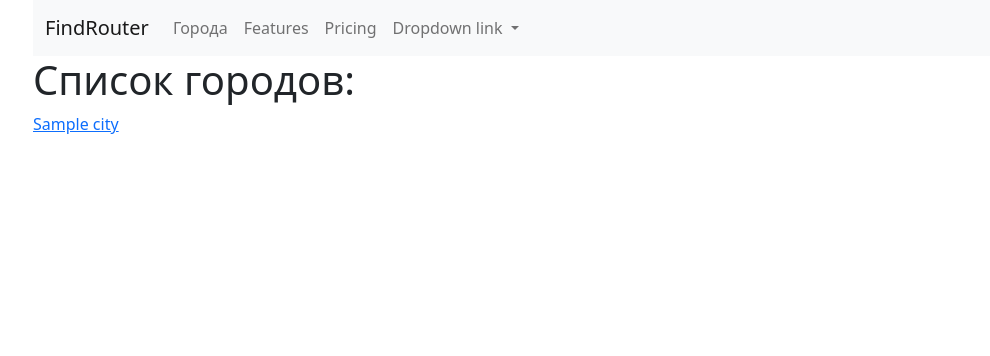
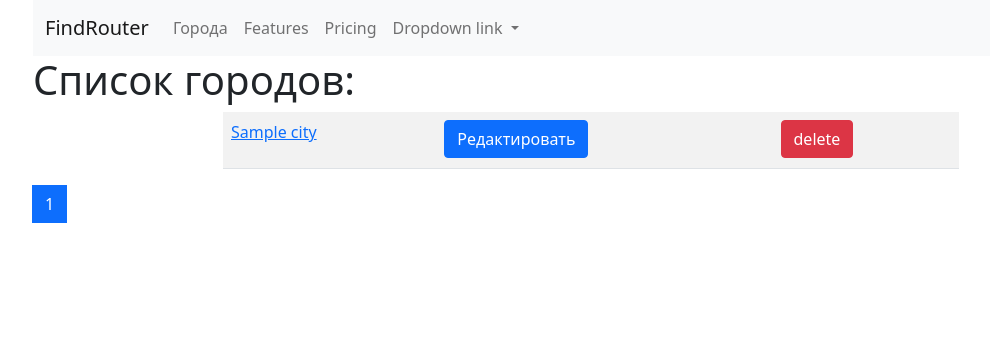
Before and after one commit to santoslos/find_route, a Django app: page /cities/list in a window 1280 px wide. Shown: the top 356 px of the page, without its empty margins (49-1039 px from the left). Run offline with Django 3.2, Linux system fonts and the light colour scheme; tables that the repository leaves empty hold one stand-in row (values such as "Sample post").

Commit message:
create pagination for cities

```diff
--- a/cities/models.py
+++ b/cities/models.py
@@ -14,10 +14,10 @@ class City(models.Model):
         ordering = ['name']
 
     def get_absolute_url(self):
-        return reverse('cities:detail', kwargs={'pk': self.pk})
+        return reverse('cities:detail', kwargs={'pk_city': self.pk})
 
     def get_absolute_url_update(self):
-        return reverse('cities:update', kwargs={'pk': self.pk})
+        return reverse('cities:update', kwargs={'pk_city': self.pk})
 
     def get_absolute_url_delete(self):
-        return reverse('cities:delete', kwargs={'pk': self.pk})
+        return reverse('cities:delete', kwargs={'pk_city': self.pk})
--- a/cities/templates/cities/delete.html
+++ b/cities/templates/cities/delete.html
@@ -2,7 +2,7 @@
 {%block title%}Удаление города{%endblock%}
 {% block content %}
 <h1> Удаление города:</h1>
-<p>{{object}}</p>
+<p><a href="{{object.get_absolute_url}}"> {{object.name}}</a></p>
 {% include 'form.html' with button="Удалить" %}
 
 {%endblock%}
--- a/cities/templates/cities/list.html
+++ b/cities/templates/cities/list.html
@@ -3,12 +3,55 @@
 {% block content %}
 <h1> Список городов:</h1>
 <div class="row">
-    <div class="col-md">
-        {%for object in object_list%}
-        <p><a href="{{object.get_absolute_url}}"> {{object.name}}</a></p>
-        {%endfor%}
+    <div class="col-md-8 mx-auto">
+        <table class="table table-striped">
+
+
+            {%for object in object_list%}
+            <tr>
+                <td><p><a href="{{object.get_absolute_url}}"> {{object.name}}</a></p></td>
+                <td>
+                    <a href="{{object.get_absolute_url_update}}">
+                        <button type="submit" class="btn btn-primary"> Редактировать</button>
+                    </a>
+                </td>
+                <td>
+                    <a href="{{object.get_absolute_url_delete}}">
+                        <button type="submit" class="btn btn-danger"> delete</button>
+                    </a>
+                </td>
+
+            </tr>
+            {%endfor%}
+
+        </table>
     </div>
 
 
 </div>
+
+<nav aria-label="Page navigation example">
+    <ul class="pagination">
+        <li class="page-item">
+            {% if page_obj.has_previous %}
+            <a class="page-link" href="?page={{ page_obj.previous_page_number }}" aria-label="Previous">
+                <span aria-hidden="true">&laquo;</span>
+            </a>
+            {% endif %}
+        </li>
+        {%for num in page_obj.paginator.page_range %}
+        <li class=" page-item {%if num == page_obj.number%} active  {% endif %}">
+            <a class="page-link" href="?page={{num}}">{{num}}</a>
+        </li>
+        {%endfor%}
+        <li class="page-item">
+            {% if page_obj.has_next %}
+            <a class="page-link" href="?page={{ page_obj.next_page_number }}" aria-label="Next">
+                <span aria-hidden="true">&raquo;</span>
+            </a>
+            {% endif %}
+        </li>
+    </ul>
+</nav>
+
 {%endblock%}
--- a/cities/urls.py
+++ b/cities/urls.py
@@ -6,9 +6,9 @@ from cities.views import *
 urlpatterns = [
     path('', home, name='home'),
     path('list', CityListView.as_view(), name='list'),
-    path('detail/<int:pk>/', CityDetailView.as_view(), name='detail'),
+    path('detail/<int:pk_city>/', CityDetailView.as_view(), name='detail'),
     path('create/', CityCreateView.as_view(), name='create'),
-    path('update/<int:pk>/', CityUpdateView.as_view(), name='update'),
-    path('delete/<int:pk>/', CityDeleteView.as_view(), name='delete'),
+    path('update/<int:pk_city>/', CityUpdateView.as_view(), name='update'),
+    path('delete/<int:pk_city>/', CityDeleteView.as_view(), name='delete'),
 
 ]
--- a/cities/views.py
+++ b/cities/views.py
@@ -1,3 +1,4 @@
+from django.core.paginator import Paginator
 from django.shortcuts import render, get_object_or_404
 from django.urls import reverse_lazy
 from django.views.generic import DetailView, CreateView, DeleteView, UpdateView, ListView
@@ -22,7 +23,10 @@ def home(request, pk=None):
             form.save()
     form = CityForm()
     qs = City.objects.all()
-    context = {'objects_list': qs, 'form': form}
+    lst = Paginator(qs, 2)
+    page_number = request.GET.get('page')
+    page_obj = lst.get_page(page_number)
+    context = {'page_obj': page_obj, 'form': form}
     return render(request, 'cities/home.html', context)
 
 
@@ -33,11 +37,13 @@ def test(request):
 class CityDetailView(DetailView):
     queryset = City.objects.all()
     template_name = 'cities/detail.html'
+    pk_url_kwarg = 'pk_city'
 
 
 class CityListView(ListView):
     queryset = City.objects.all()
     template_name = 'cities/list.html'
+    paginate_by = 2
 
 
 class CityCreateView(CreateView):
@@ -52,9 +58,11 @@ class CityUpdateView(UpdateView):
     form_class = CityForm
     template_name = 'cities/update.html'
     success_url = reverse_lazy('cities:home')
+    pk_url_kwarg = 'pk_city'
 
 
 class CityDeleteView(DeleteView):
     model = City
     template_name = 'cities/delete.html'
     success_url = reverse_lazy('cities:home')
+    pk_url_kwarg = 'pk_city'
--- a/templates/base.html
+++ b/templates/base.html
@@ -18,7 +18,7 @@
 
     <nav class="navbar navbar-expand-lg navbar-light bg-light">
         <div class="container-fluid">
-            <a class="navbar-brand {% if request.path == cities_test_url %} active {% endif %}" href="{% url 'test'%}">FindRouter</a>
+            <a class="navbar-brand " href="{% url 'test'%}">FindRouter</a>
             <button class="navbar-toggler" type="button" data-bs-toggle="collapse" data-bs-target="#navbarNavDropdown"
                     aria-controls="navbarNavDropdown" aria-expanded="false" aria-label="Toggle navigation">
                 <span class="navbar-toggler-icon"></span>
```
Also changed, not shown: cities/templates/cities/home.html (+27 -2 lines).
